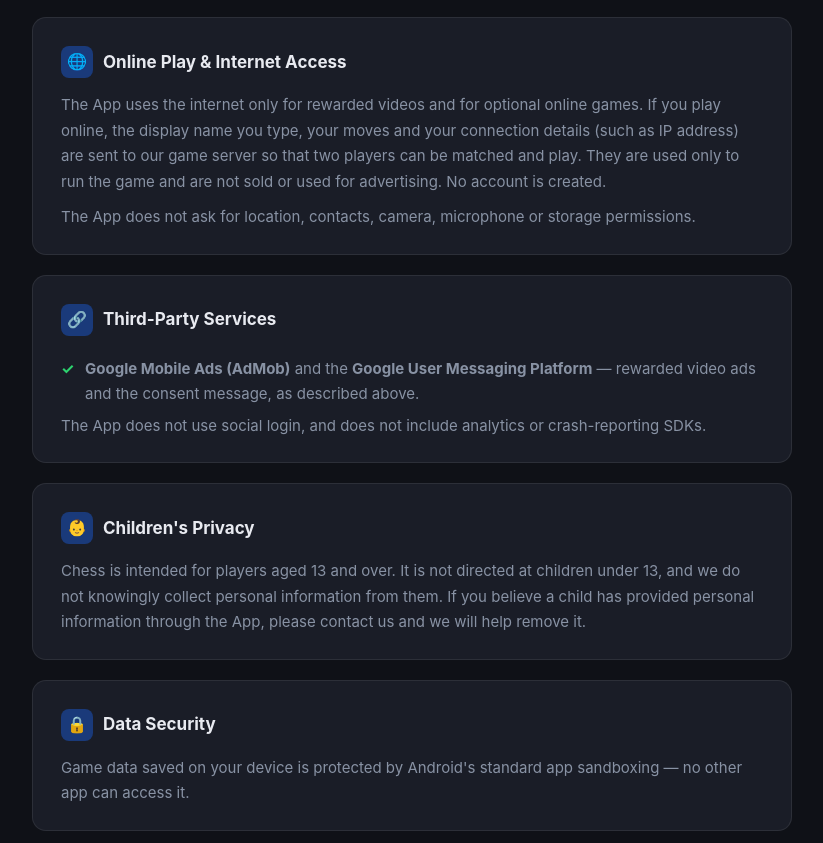
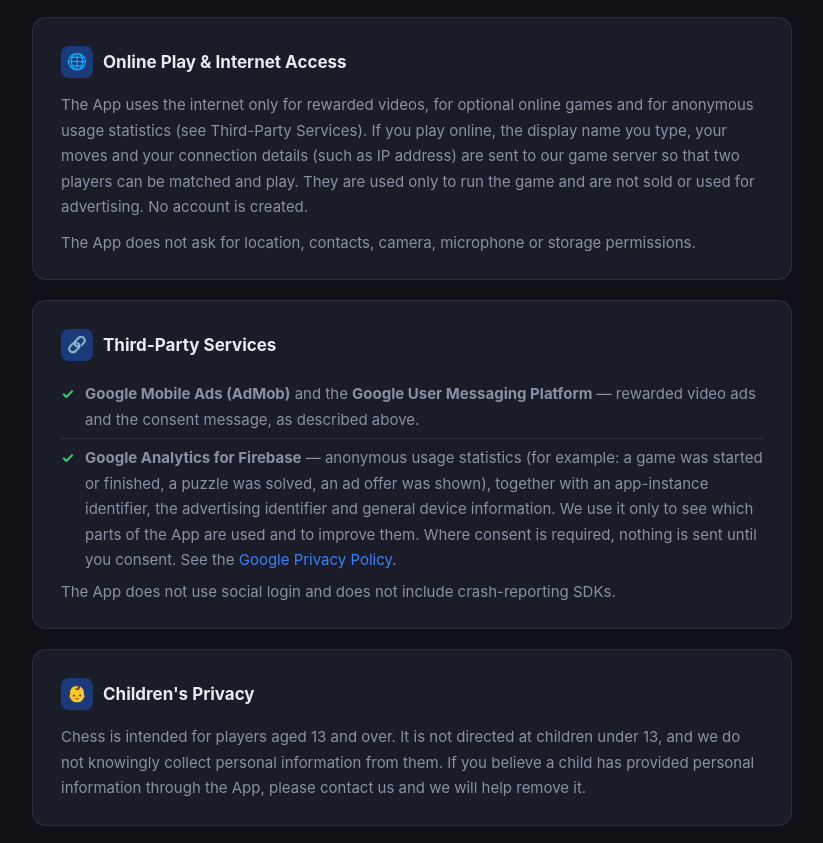
Before and after one commit to officialrjappstudio/privacy-policy, a plain HTML site: page chess/index.html in a window 1280 px wide. Shown: the part 1871-2714 px from the top of the page, without its empty margins (228-1051 px from the left). Drawn offline with Linux system fonts and the light colour scheme.

Commit message:
Chess: add Google Analytics for Firebase to the privacy policy (2.0)
Co-Authored-By: Claude Opus 5.5 <noreply@anthropic.com>

```diff
--- a/chess/index.html
+++ b/chess/index.html
@@ -226,7 +226,7 @@
   <header>
     <div class="app-icon">♟</div>
     <h1>Chess <span>Privacy Policy</span></h1>
-    <p class="subtitle">Effective date: June 15, 2025 &nbsp;·&nbsp; Last updated: November 22, 2026</p>
+    <p class="subtitle">Effective date: June 15, 2025 &nbsp;·&nbsp; Last updated: November 23, 2026</p>
   </header>
 
   <div class="container">
@@ -284,7 +284,7 @@
     <!-- 5. Online play -->
     <section>
       <h2><span class="icon">🌐</span> Online Play &amp; Internet Access</h2>
-      <p>The App uses the internet only for rewarded videos and for optional online games. If you play online, the display name you type, your moves and your connection details (such as IP address) are sent to our game server so that two players can be matched and play. They are used only to run the game and are not sold or used for advertising. No account is created.</p>
+      <p>The App uses the internet only for rewarded videos, for optional online games and for anonymous usage statistics (see Third-Party Services). If you play online, the display name you type, your moves and your connection details (such as IP address) are sent to our game server so that two players can be matched and play. They are used only to run the game and are not sold or used for advertising. No account is created.</p>
       <p>The App does not ask for location, contacts, camera, microphone or storage permissions.</p>
     </section>
 
@@ -293,8 +293,9 @@
       <h2><span class="icon">🔗</span> Third-Party Services</h2>
       <ul>
         <li><strong>Google Mobile Ads (AdMob)</strong> and the <strong>Google User Messaging Platform</strong> &mdash; rewarded video ads and the consent message, as described above.</li>
+        <li><strong>Google Analytics for Firebase</strong> &mdash; anonymous usage statistics (for example: a game was started or finished, a puzzle was solved, an ad offer was shown), together with an app-instance identifier, the advertising identifier and general device information. We use it only to see which parts of the App are used and to improve them. Where consent is required, nothing is sent until you consent. See the <a href="https://policies.google.com/privacy">Google Privacy Policy</a>.</li>
       </ul>
-      <p>The App does not use social login, and does not include analytics or crash-reporting SDKs.</p>
+      <p>The App does not use social login and does not include crash-reporting SDKs.</p>
     </section>
 
     <!-- 7. Children's Privacy -->
```
